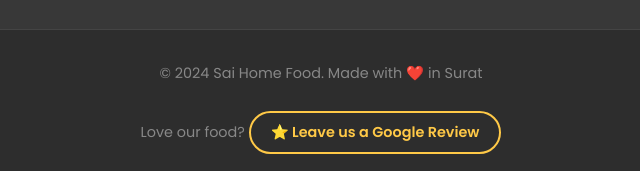
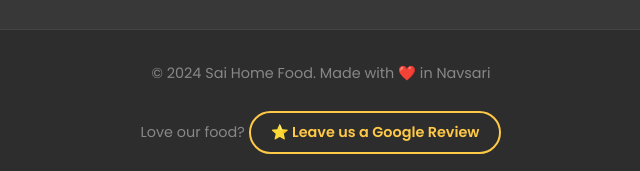
Before and after one commit to SaiHomeFood/Home, a plain HTML site: page index.html in a window 1280 px wide. Shown: the part 4011-4182 px from the top of the page, 319-959 px from the left. Drawn offline with nearby package versions, Linux system fonts and the light colour scheme.

Commit message:
Update index.html

```diff
--- a/index.html
+++ b/index.html
@@ -1034,7 +1034,7 @@
             </div>
 
             <div class="footer-bottom">
-                <p>&copy; 2024 Sai Home Food. Made with ❤️ in Surat</p>
+                <p>&copy; 2024 Sai Home Food. Made with ❤️ in Navsari</p>
                 <div class="google-review">
                     <p>Love our food?
                         <a href="https://g.page/r/CUoGQCQozzzBEBM/review" target="_blank" class="review-link">
```
